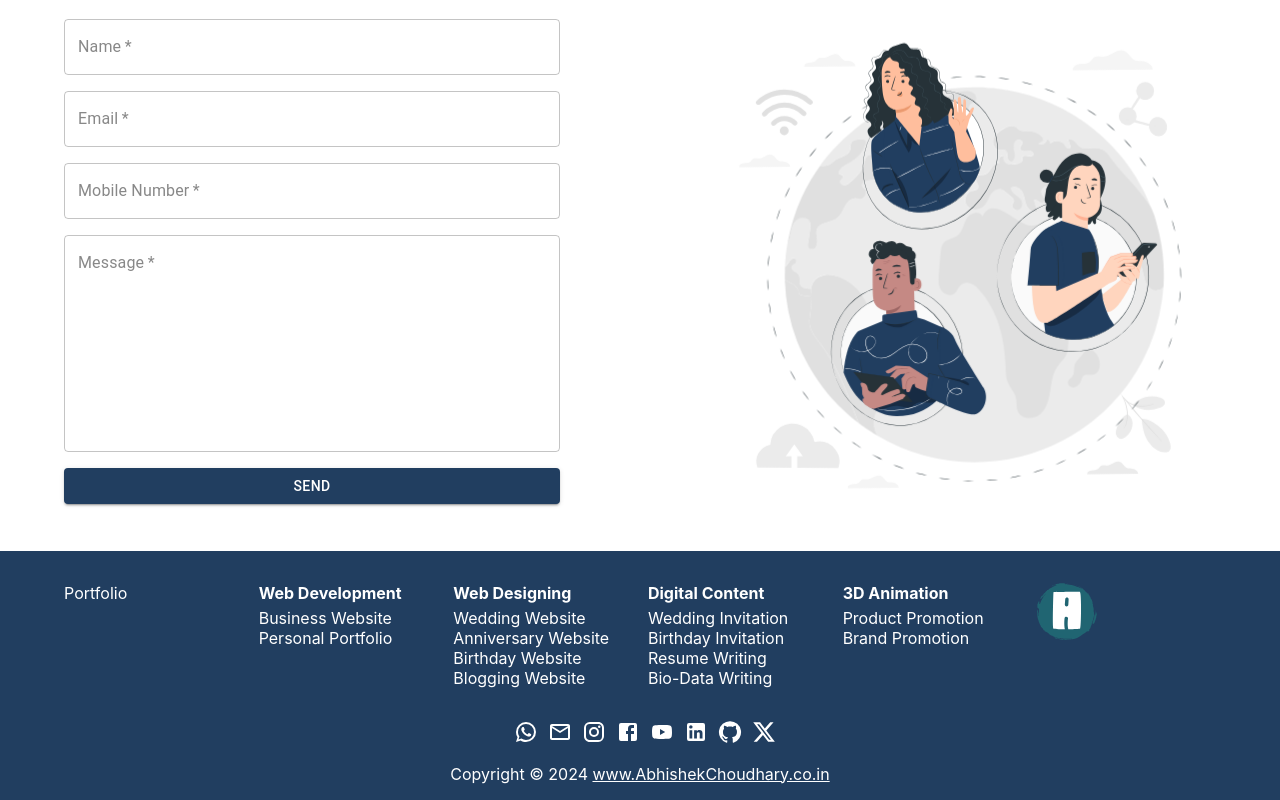
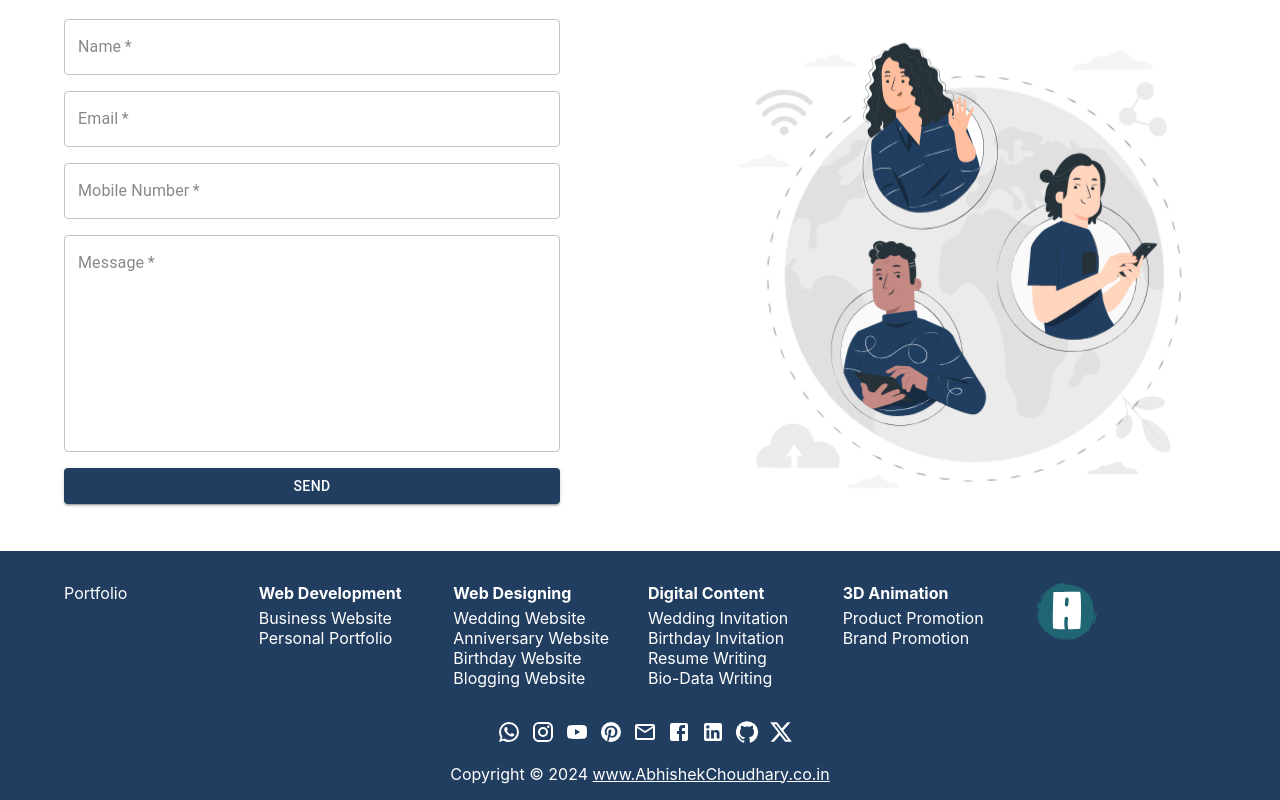
Before and after one commit to abhishek04012005/portfolio, a React (Create React App) app: page /bio-data in a window 1280 px wide. Shown: the part 1892-2692 px from the top of the page. Built offline with nearby package versions, Linux system fonts and the light colour scheme.

Commit message:
pinterest

```diff
--- a/src/components/Footer/Footer.jsx
+++ b/src/components/Footer/Footer.jsx
@@ -3,7 +3,7 @@ import Grid from '@mui/material/Grid2';
 import './Footer.css'
 import Container from '../Custom/Container/Container'
 import myLogo from '../../assests/portfolio_logo1.svg'
-import { EmailOutlined, Facebook, GitHub, Instagram, LinkedIn, WhatsApp, X, YouTube } from '@mui/icons-material';
+import { EmailOutlined, Facebook, GitHub, Instagram, LinkedIn, WhatsApp, X, YouTube, Pinterest } from '@mui/icons-material';
 import { Link, useLocation } from 'react-router-dom';
 
 const Footer = () => {
@@ -101,11 +101,6 @@ const Footer = () => {
                                 <WhatsApp />
                             </a>
 
-                            <a
-                                href="mailto:theabhishekchoudhary0401@gmail.com"
-                                target="_blank"
-                                rel="noopener noreferrer"
-                            ><EmailOutlined /></a>
 
                             <a
                                 href="https://www.instagram.com/theabhishekchoudhary0401/"
@@ -114,16 +109,31 @@ const Footer = () => {
                             ><Instagram /></a>
 
                             <a
+                                href="https://www.youtube.com/@theabhishekchoudhary0401"
+                                target="_blank"
+                                rel="noopener noreferrer"
+                            ><YouTube /></a>
+
+                            <a
+                                href="https://in.pinterest.com/theabhishekchoudhary0401/"
+                                target="_blank"
+                                rel="noopener noreferrer"
+                            ><Pinterest /></a>
+
+
+                            <a
+                                href="mailto:theabhishekchoudhary0401@gmail.com"
+                                target="_blank"
+                                rel="noopener noreferrer"
+                            ><EmailOutlined /></a>
+
+                            <a
                                 href="https://www.facebook.com/profile.php?viewas=100000686899395&id=61568533385928"
                                 target="_blank"
                                 rel="noopener noreferrer"
                             ><Facebook /></a>
 
-                            <a
-                                href="https://www.youtube.com/@theabhishekchoudhary0401"
-                                target="_blank"
-                                rel="noopener noreferrer"
-                            ><YouTube /></a>
+
 
                             <a
                                 href="https://www.linkedin.com/in/abhishek-choudhary-80b753232/"
--- a/src/components/Service/CustomService/ServiceCard/ServiceCard.jsx
+++ b/src/components/Service/CustomService/ServiceCard/ServiceCard.jsx
@@ -112,7 +112,7 @@ const ServiceCard = ({ serviceCardData, subheading }) => {
                                                 fullWidth
                                                 onClick={() => showFormPopup(cardData.id)}
                                             >
-                                                Order Now
+                                                Get Now
                                             </Button>
                                         </div>
 
```
